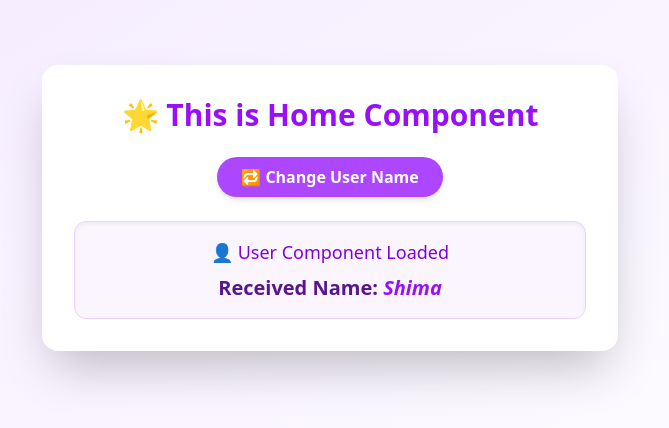
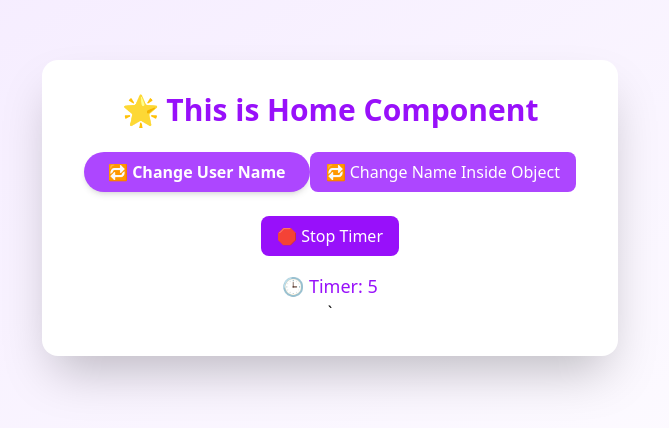
Before and after one commit to epshita-shima/angular-learning, an Angular app: page / in a window 1280 px wide. Shown: the part 192-620 px from the top of the page, without its empty margins (310-979 px from the left). Built offline with nearby package versions, Linux system fonts and the light colour scheme.

Commit message:
component details example

```diff
--- a/src/app/lifecycle-hook/home/home.html
+++ b/src/app/lifecycle-hook/home/home.html
@@ -8,7 +8,18 @@
     >
       🔁 Change User Name
     </button>
+ <button
+  class="bg-purple-500 hover:bg-purple-600 text-white py-2 px-4 rounded-lg mb-4"
+  (click)="changeUserName()"
+>
+  🔁 Change Name Inside Object
+</button>
 
-    <app-user [userName]="userName"></app-user>
+<button (click)="toggleTimer()" class="bg-purple-600 text-white px-4 py-2 rounded-lg mb-4">
+  {{ showTimer ? '🛑 Stop Timer' : '▶️ Start Timer' }}
+</button>
+    <!-- <app-user [userName]="userName" [user]="user"></app-user> -->
+
+    <app-timercomponent *ngIf="showTimer"></app-timercomponent>
   </div>
 </div>
--- a/src/app/lifecycle-hook/home/home.ts
+++ b/src/app/lifecycle-hook/home/home.ts
@@ -1,16 +1,28 @@
 import { Component } from '@angular/core';
 import { User } from './user/user';
+import { CommonModule } from '@angular/common';
+import { Timercomponent } from './timercomponent/timercomponent';
 
 @Component({
   selector: 'app-home',
-  imports: [User],
+  imports: [CommonModule ,User,Timercomponent],
   templateUrl: './home.html',
   styleUrl: './home.css'
 })
 export class Home {
  userName: string = 'Shima';
+ user = { name: 'Shima' };
+ showTimer = true;
 
   changeName() {
     this.userName = this.userName === 'Shima' ? 'Epshita' : 'Shima';
   }
+
+  changeUserName() {
+    this.user.name = this.user.name === 'Shima' ? 'Epshita' : 'Shima';
+  }
+
+  toggleTimer() {
+    this.showTimer = !this.showTimer;
+  }
 }
--- /dev/null
+++ b/src/app/lifecycle-hook/home/timercomponent/timercomponent.html
@@ -0,0 +1 @@
+<p class="text-lg font-medium text-purple-600">🕒 Timer: {{ counter }}</p>`
--- /dev/null
+++ b/src/app/lifecycle-hook/home/timercomponent/timercomponent.ts
@@ -0,0 +1,24 @@
+import { CommonModule } from '@angular/common';
+import { Component, OnInit, OnDestroy } from '@angular/core';
+
+@Component({
+  selector: 'app-timercomponent',
+  imports: [CommonModule],
+  templateUrl: './timercomponent.html',
+  styleUrl: './timercomponent.css'
+})
+export class Timercomponent implements OnInit,OnDestroy {
+   counter: number = 0;
+  private intervalId: any;
+   ngOnInit(): void {
+    this.intervalId = setInterval(() => {
+      this.counter++;
+      console.log('⏱ Counter:', this.counter);
+    }, 1000);
+  }
+
+   ngOnDestroy(): void {
+    clearInterval(this.intervalId);
+    console.log('🧹 TimerComponent destroyed and interval cleared');
+  }
+}
--- a/src/app/lifecycle-hook/home/user/user.html
+++ b/src/app/lifecycle-hook/home/user/user.html
@@ -3,4 +3,5 @@
     <p class="text-xl font-bold text-purple-900">
         Received Name: <span class="text-purple-600 italic">{{ userName }}</span>
     </p>
+    <p>📋 user.name: {{ user.name }}</p>
 </div>
--- a/src/app/lifecycle-hook/home/user/user.ts
+++ b/src/app/lifecycle-hook/home/user/user.ts
@@ -1,4 +1,4 @@
-import { Component, Input, SimpleChanges } from '@angular/core';
+import { Component, DoCheck, Input, OnChanges, OnDestroy, OnInit, SimpleChanges } from '@angular/core';
 
 @Component({
   selector: 'app-user',
@@ -6,8 +6,11 @@ import { Component, Input, SimpleChanges } from '@angular/core';
   templateUrl: './user.html',
   styleUrl: './user.css'
 })
-export class User {
+export class User implements OnChanges, DoCheck {
  @Input() userName: string = '';
+  @Input() user: any;
+  private prevName: string = '';
+
 
   ngOnChanges(changes: SimpleChanges) {
     for (const inputName in changes) {
@@ -17,4 +20,13 @@ export class User {
       console.log(`Is first ${inputName} change == ${inputValues.firstChange}`);
     }
   }
+
+     ngDoCheck() {
+    if (this.user.name !== this.prevName) {
+      console.log('Name changed manually!');
+      this.prevName = this.user.name;
+    }
+  }
+
+
 }
```
Also changed, not shown: src/app/lifecycle-hook/home/timercomponent/timercomponent.css (added), 1 other file (tests, documents, lock files or other folders).
